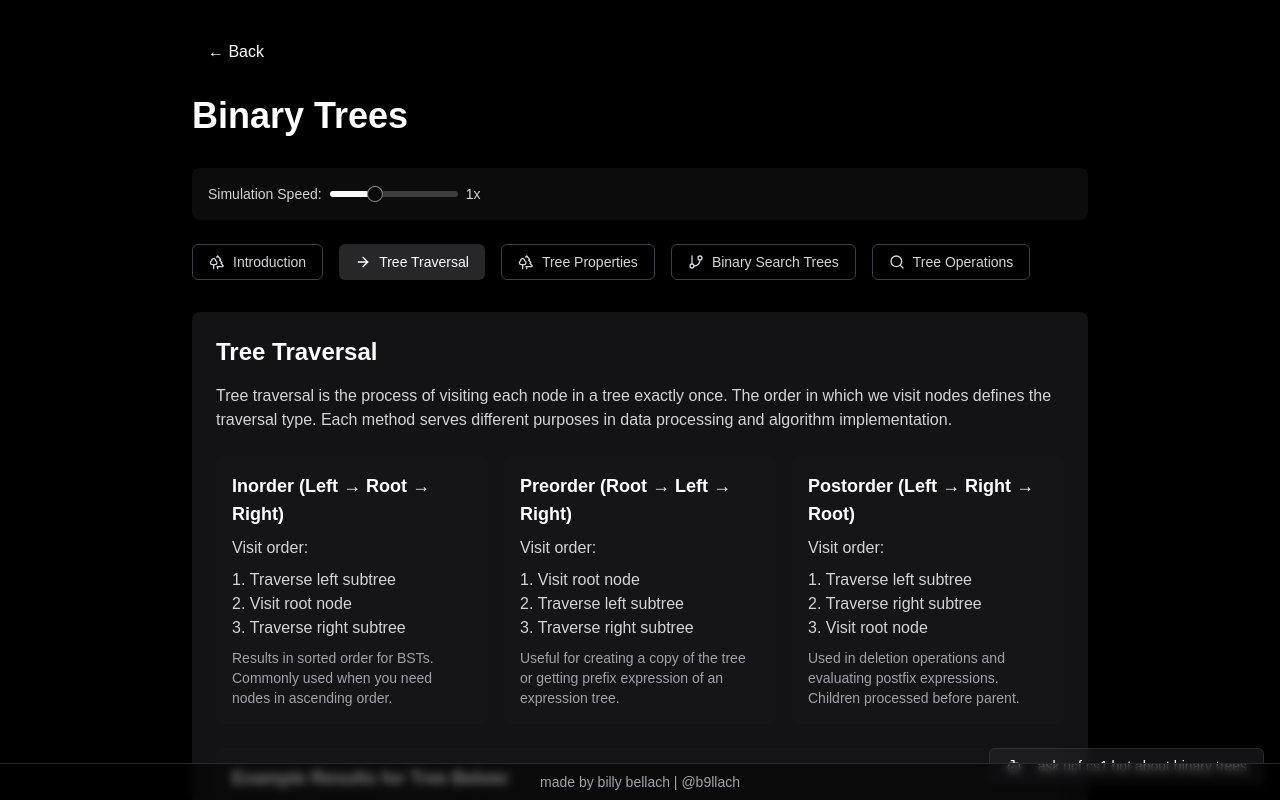
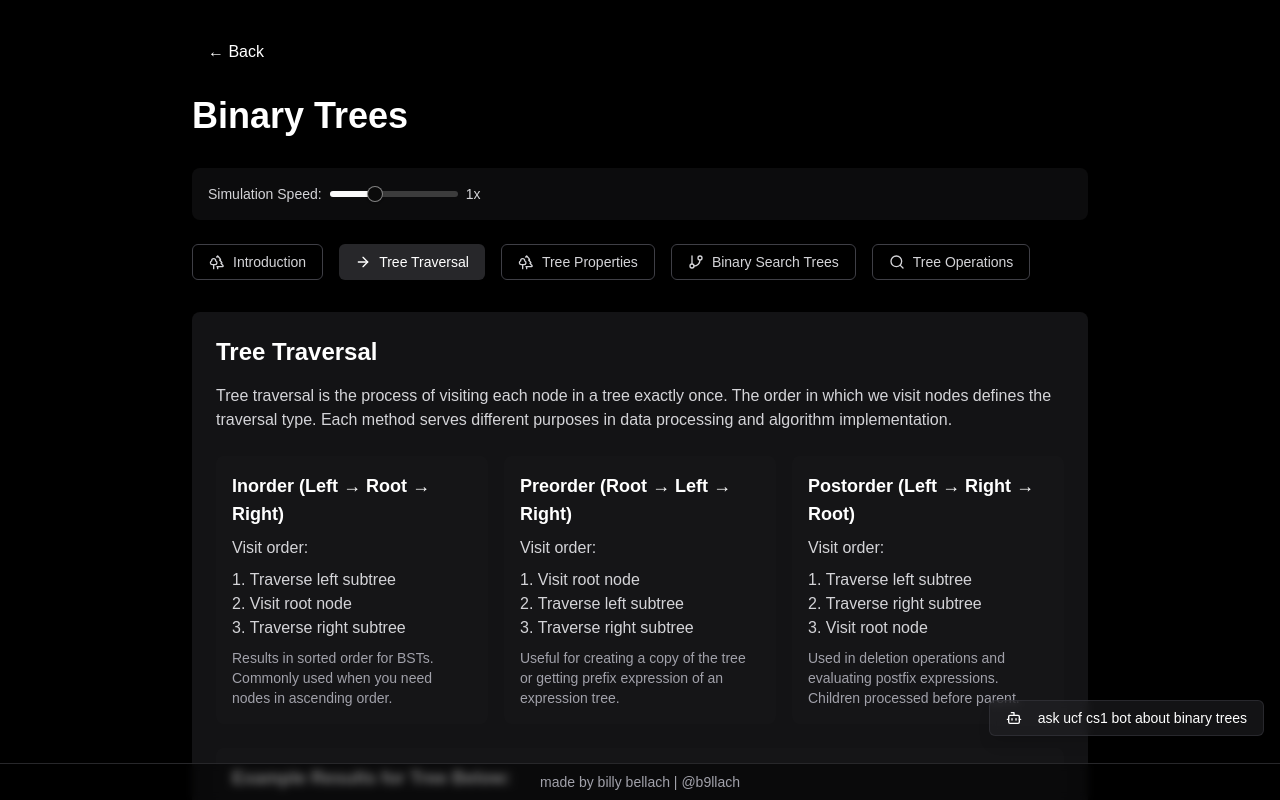
Before and after one commit to b9llach/cs1atucf, a Next.js app: page /topics/binary-trees in a window 1280 px wide. Shown: the top 800 px of the page. Built offline with nearby package versions, Linux system fonts and the light colour scheme.

Commit message:
footer issue

```diff
--- a/src/components/ai-chat.tsx
+++ b/src/components/ai-chat.tsx
@@ -90,7 +90,7 @@ Please provide concise, accurate answers focused on the current topic.
   }, [messages]);
 
   return (
-    <div className="fixed right-4 bottom-4 w-[600px]">
+    <div className="fixed right-4 bottom-16 w-[600px] z-50">
       {isExpanded ? (
         <div className="bg-zinc-800/50 rounded-lg border border-zinc-700/50 shadow-lg backdrop-blur-sm">
           <div className="p-3 border-b border-zinc-700/50 flex justify-between items-center">
```
